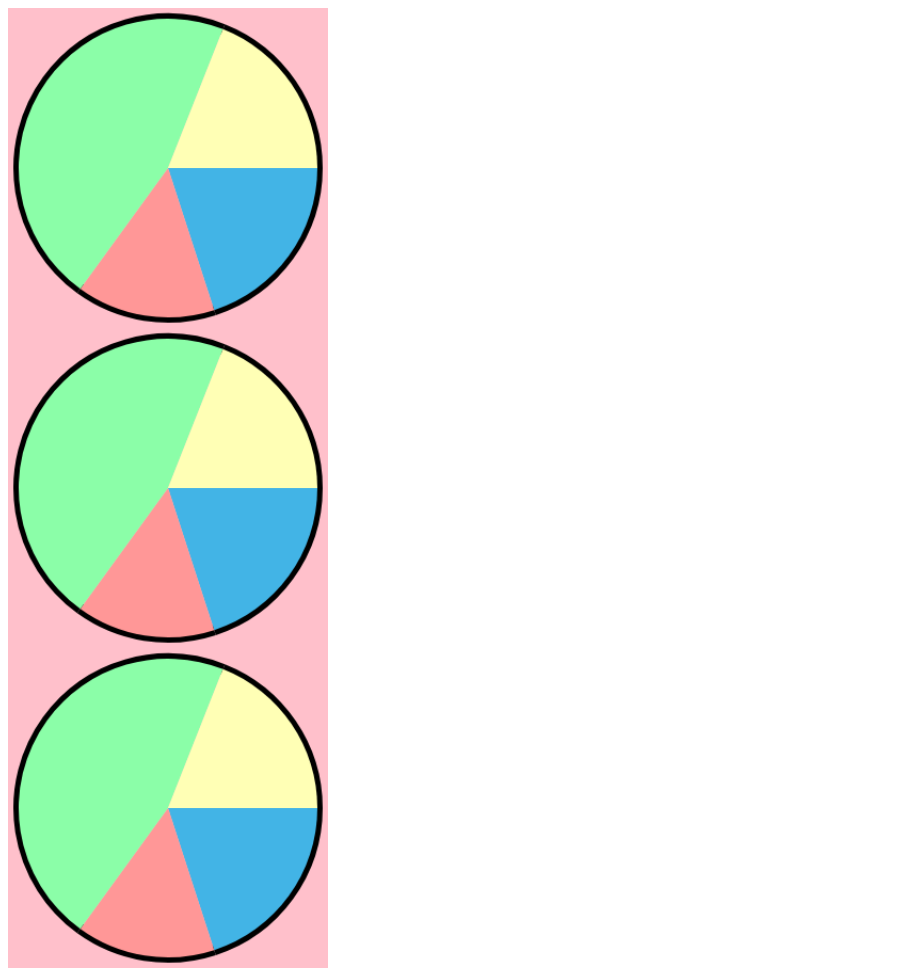
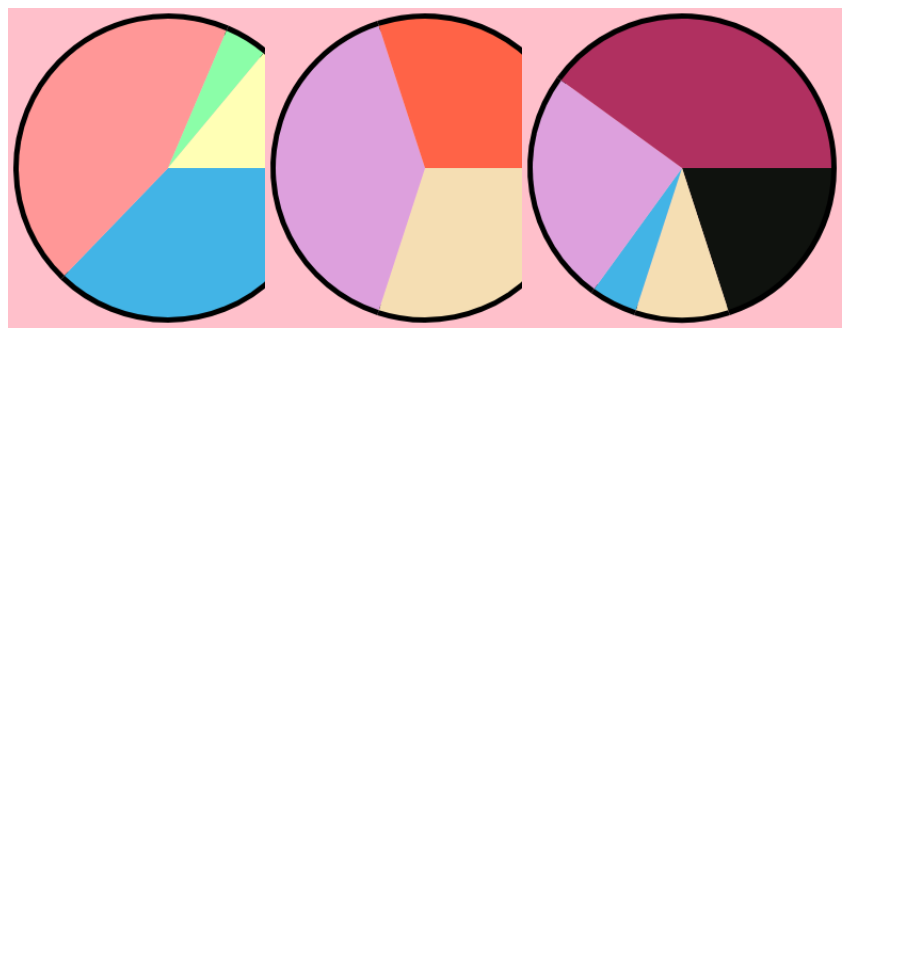
Before and after one commit to pfgray/angular-canvas-piechart, a website: page sample.html in a window 1280 px wide. Shown: the whole page, without its empty margins (0-897 px from the left). After the commit the page ends 800 px from the top, so only its background shows below. Drawn offline with nearby package versions, Linux system fonts and the light colour scheme.

Commit message:
Changing to value-based input, instead of making client calculate percentage

```diff
--- a/app.css
+++ b/app.css
@@ -5,7 +5,8 @@
    padding: 0;
    width: 20%;
    height: auto;
-   ./*position: absolute;*/
+   display:inline-block;
+   /*position: absolute;*/
 }
 .container {
    display: table-cell;
--- a/app.js
+++ b/app.js
@@ -4,46 +4,45 @@
 var app = angular.module('test', ['ngPiechart']);
 app.controller('example', ['$scope', function($scope){
 
-
     $scope.chart1 = [{
-        percentage:20,
+        value:8000,
         color:'#42B4E6'
     },{
-        percentage:15,
+        value:9500,
         color:'#FF9797'
     },{
-        percentage:46,
+        value:1000,
         color:'#8BFEA8'
     },{
-        percentage:19,
+        value:3000,
         color:'#FFFFB5'
     }];
 
     $scope.chart2 = [{
-        percentage:30,
+        value:30,
         color:'#F5DEB3'
     },{
-        percentage:40,
+        value:40,
         color:'#DDA0DD'
     },{
-        percentage:30,
+        value:30,
         color:'#FF6347'
     }];
 
     $scope.chart3 = [{
-        percentage:20,
+        value:20,
         color:'#0F120E'
     },{
-        percentage:10,
+        value:10,
         color:'#F5DEB3'
     },{
-        percentage:5,
+        value:5,
         color:'#42B4E6'
     },{
-        percentage:25,
+        value:25,
         color:'#DDA0DD'
     },{
-        percentage:40,
+        value:40,
         color:'#B03060'
     }];
 
--- a/piechart.js
+++ b/piechart.js
@@ -16,6 +16,19 @@ angular.module('ngPiechart', [])
             var width = canvas.width;
             var height = canvas.height;
 
+            var prepSlices = function(slices){
+                //calculate percentages:
+                var total = 0;
+                for(var i=0; i<slices.length; i++){
+                    total += slices[i].value;
+                }
+                for(var i=0; i<slices.length; i++){
+                    slices[i].$pieChartPercentage = (slices[i].value/total) * 100;
+                }
+                return slices;
+            }
+
+
 
             //variables
             var percentComplete = 0.0;
@@ -30,7 +43,9 @@ angular.module('ngPiechart', [])
 
 
             var startAnimation = function(){
-                slices = scope.$eval(attrs.model);
+                console.log('started animation!');
+                slices = prepSlices(scope.$eval(attrs.model));
+                console.log('started animation!');
                 var update = function(diff){
                     percentComplete += diff/duration;
                     if (percentComplete >= 1){
@@ -49,13 +64,12 @@ angular.module('ngPiechart', [])
                         context.moveTo(center.x, center.y);
                         context.beginPath();
                         var startingAngle = angleSum;
-                        var endingAngle = angleSum += (percentComplete*2*Math.PI) * (slices[i].percentage/100);
+                        var endingAngle = angleSum += (percentComplete*2*Math.PI) * (slices[i].$pieChartPercentage/100);
                         context.fillStyle = slices[i].color;
                         context.arc(center.x, center.y, radius, startingAngle, endingAngle, false);
                         context.stroke();
                         context.lineTo(center.x, center.y);
                         context.fill();
-                        //angleSum += (percentComplete*2*Math.PI) * (slices[i].percentage/100);
 
                         context.restore();
                     }
@@ -86,9 +100,9 @@ angular.module('ngPiechart', [])
                 console.log('change happened on: $scope.' + attrs.model);
                 console.log('   from: ', oldVal);
                 console.log('   to: ', newVal);
-                if(newVal && newVal.length){
+                if(newVal && oldVal !== newVal && newVal.length){
+                    console.log('   kicking off new animation!');
                     startAnimation();
-                    console.log('   kicking off new animation!');
                 }
             });
 
--- a/sample.html
+++ b/sample.html
@@ -2,8 +2,6 @@
     <head>
         <title>Pie Chart</title>
         <script src="bower_components/angular/angular.min.js"></script>
-        <script src="bower_components/jquery/dist/jquery.min.js"></script>
-        <!--<script src="test.js"></script>-->
         <script src="piechart.js"></script>
         <script src="app.js"></script>
         <link rel="stylesheet" type="text/css" href="app.css">
@@ -20,14 +18,14 @@
             <div class="wrapper">
               <div class="container">
                 <div class="canvas-container">
-                  <canvas pie-chart="config" model="chart1" width="300" height="300"></canvas>
+                  <canvas pie-chart="config" model="chart2" width="300" height="300"></canvas>
                 </div>
               </div>
             </div>
             <div class="wrapper">
               <div class="container">
                 <div class="canvas-container">
-                  <canvas pie-chart="config" model="chart1" width="300" height="300"></canvas>
+                  <canvas pie-chart="config" model="chart3" width="300" height="300"></canvas>
                 </div>
               </div>
             </div>
```
